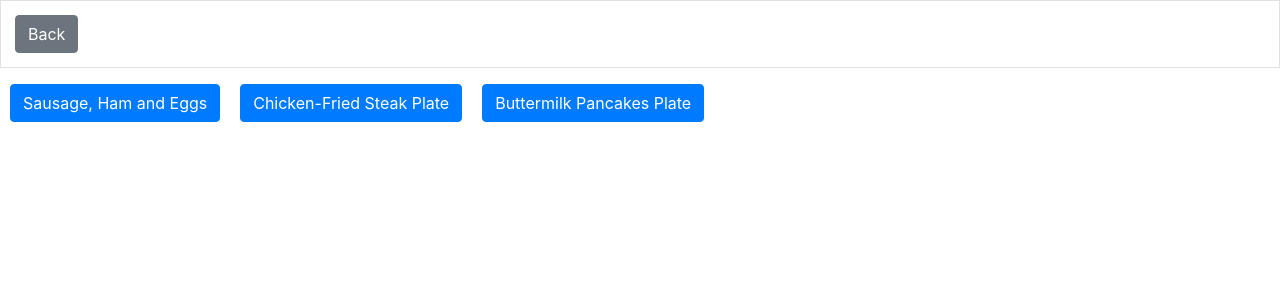
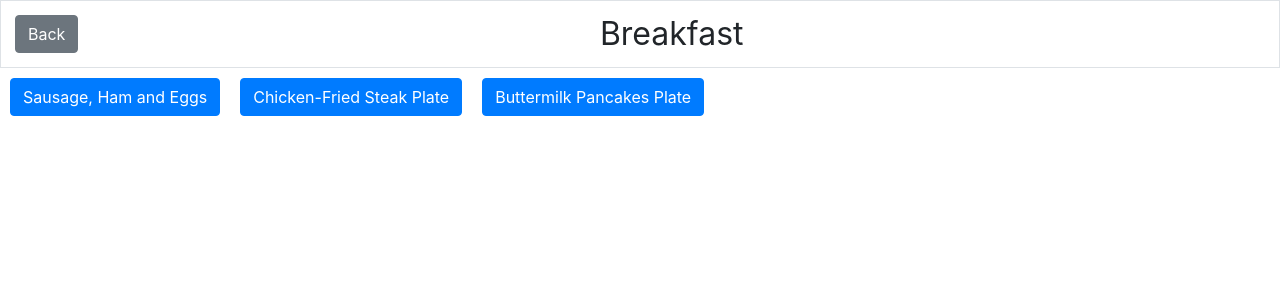
Before and after one commit to rlloyd2001/order-food-react-ts, a React (Create React App) app: page / in a window 1280 px wide. Both pictures are taken after a click on the button "Breakfast". Shown: the top 300 px of the page. Built offline with nearby package versions, Linux system fonts and the light colour scheme; the HTML template or start-up script is replaced by a standard one.

Commit message:
add title to menu page

```diff
--- /dev/null
+++ b/src/order-category-menu/OrderCategoryMenu.css
@@ -0,0 +1,5 @@
+.title {
+  text-align: center;
+  font-size: 32px;
+  line-height: 38px;
+}
--- a/src/order-category-menu/OrderCategoryMenu.tsx
+++ b/src/order-category-menu/OrderCategoryMenu.tsx
@@ -2,9 +2,10 @@ import * as React from 'react';
 import { takeWhile } from 'rxjs/operators';
 import { StoreServices } from '../store-services/StoreServices';
 import MenuItemButton from './MenuItemButton';
+import './OrderCategoryMenu.css';
 
 class OrderCategoryMenu extends React.Component {
-  public state: Readonly<{ menuItems: IMenuItem[] }> = { menuItems: [] };
+  public state: Readonly<{ menuItems: IMenuItem[], title: string }> = { menuItems: [], title: '' };
   private mounted = true;
   private store = StoreServices.store.orderCategory;
 
@@ -17,6 +18,11 @@ class OrderCategoryMenu extends React.Component {
       takeWhile(() => this.mounted)
     ).subscribe((menuItems) => {
       this.setState({ menuItems });
+    });
+    this.store.selectedCategory.pipe(
+      takeWhile(() => this.mounted)
+    ).subscribe((category) => {
+      this.setState({ title: category.title });
     });
   }
 
@@ -38,6 +44,7 @@ class OrderCategoryMenu extends React.Component {
       <div>
         <div className="border" style={{width: '100%', padding: '14px', display: 'inline-block'}}>
           <button style={{float: 'left'}} type="button" className="btn btn-secondary" onClick={selectOtherCategory}>Back</button>
+          <div className="title">{this.state.title}</div>
         </div>
         {menuItems}
       </div>
```
